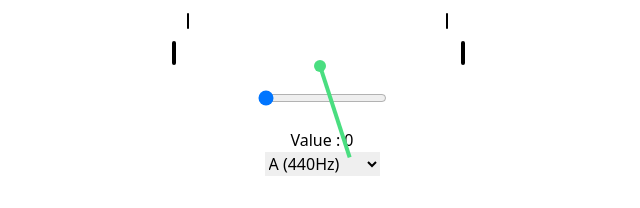
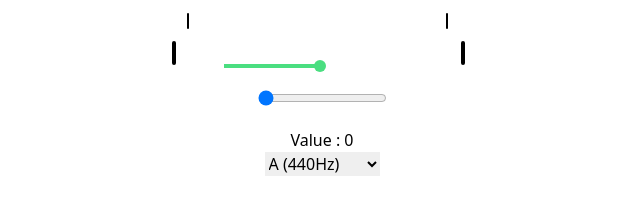
Before and after one commit to yohannmarchand/front-project-iot, a Nuxt app: page / in a window 1280 px wide. Shown: the part 182-390 px from the top of the page, without its empty margins (318-958 px from the left). Built offline with nearby package versions, Linux system fonts and the light colour scheme.

Commit message:
fix: 🐛 keep the metter in the range of the circle

```diff
--- a/components/FrequencyMeter.vue
+++ b/components/FrequencyMeter.vue
@@ -36,6 +36,9 @@ export default {
 
   computed: {
     angle() {
+      if (this.value < this.minValue) return -0
+      if (this.value > this.maxValue) return 0
+
       return ((this.value - this.minValue) / (this.maxValue - this.minValue)) * 180
     },
 
```
